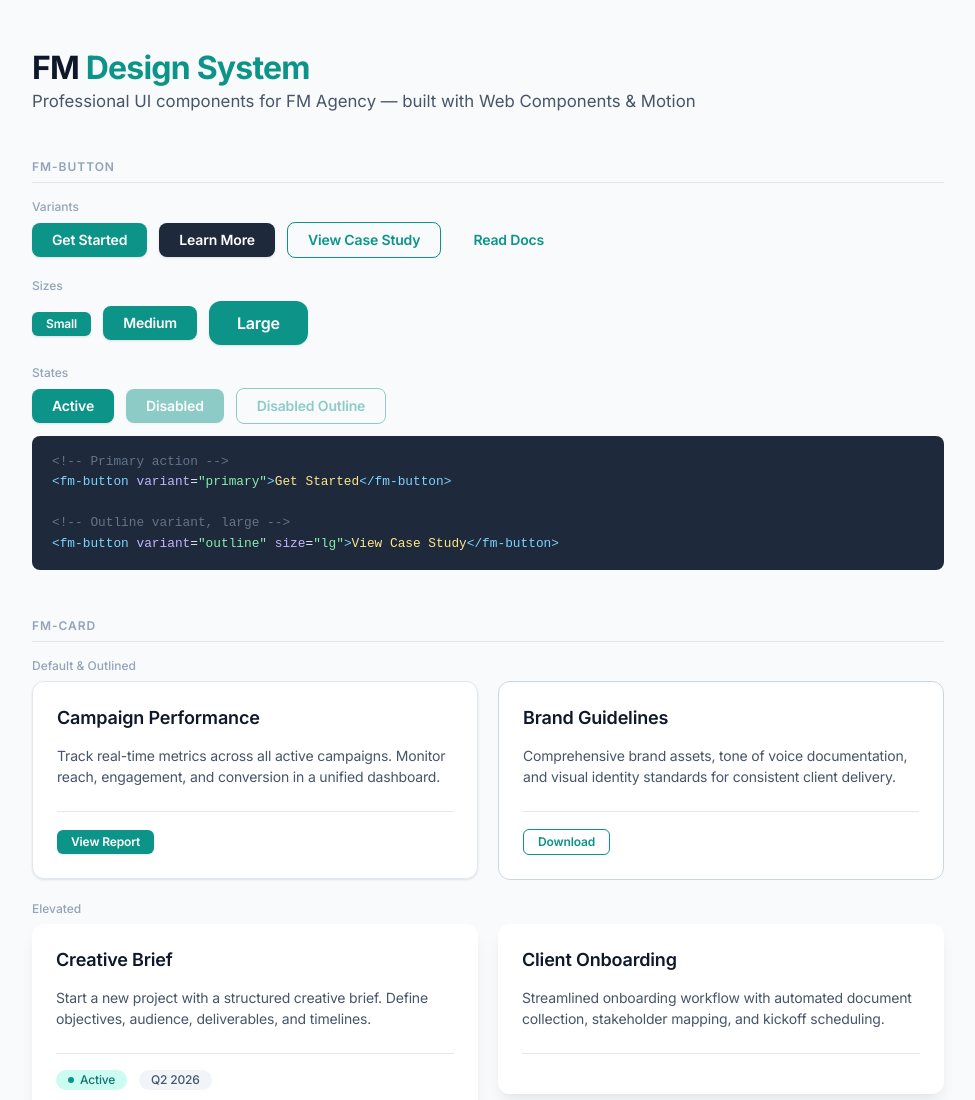
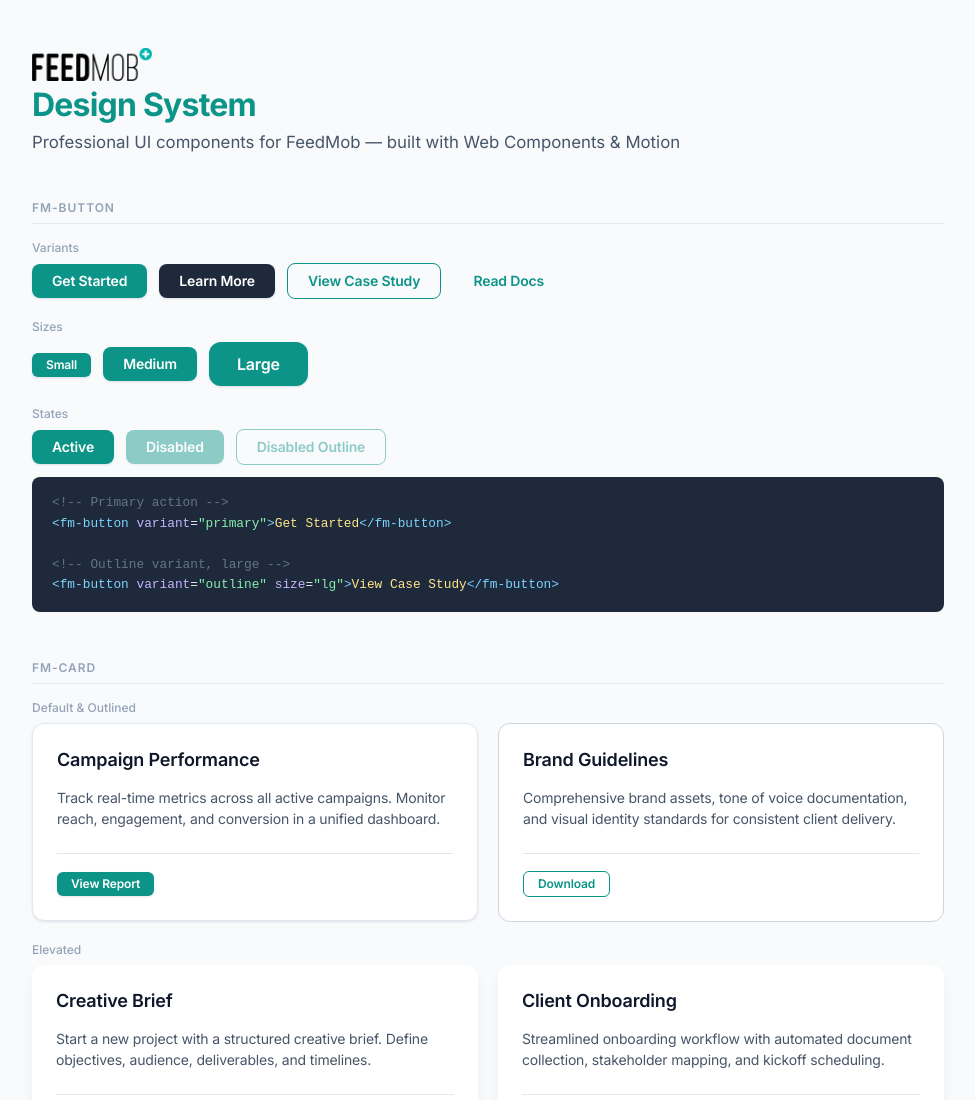
Before and after one commit to feed-mob/fm-design-system, a website built with Vite: page index.html in a window 1280 px wide. Shown: the top 1100 px of the page, without its empty margins (152-1127 px from the left). Built offline with nearby package versions, Linux system fonts and the light colour scheme.

Commit message:
ADd logo

```diff
--- a/index.html
+++ b/index.html
@@ -13,8 +13,11 @@
   <link rel="stylesheet" href="./playground.css" />
 </head>
 <body>
-  <h1>FM <span class="accent">Design System</span></h1>
-  <p class="subtitle">Professional UI components for FM Agency — built with Web Components &amp; Motion</p>
+  <img src="./logo.png" alt="FeedMob Design System Logo" class="logo" />
+  <header class="page-header">
+    <h1><span class="accent">Design System</span></h1>
+  </header>
+  <p class="subtitle">Professional UI components for FeedMob — built with Web Components &amp; Motion</p>
 
   <!-- ============================================================ -->
   <!-- BUTTONS                                                       -->
--- a/playground.css
+++ b/playground.css
@@ -15,6 +15,19 @@
   margin: 0 auto;
   -webkit-font-smoothing: antialiased;
   -moz-osx-font-smoothing: grayscale;
+}
+
+.page-header {
+  display: flex;
+  align-items: center;
+  gap: 16px;
+  margin-bottom: 4px;
+}
+
+.logo {
+  width: 120px;
+  height: auto;
+  object-fit: contain;
 }
 
 h1 {
```
Also changed, not shown: logo.png (added).
